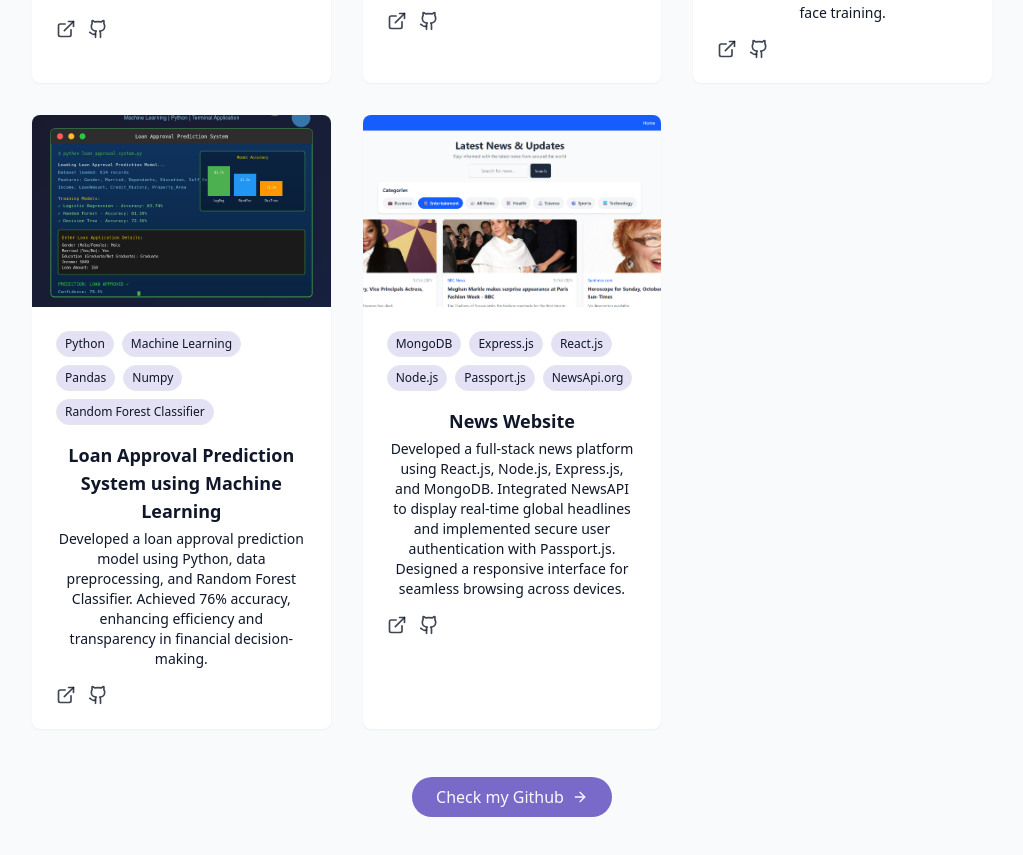
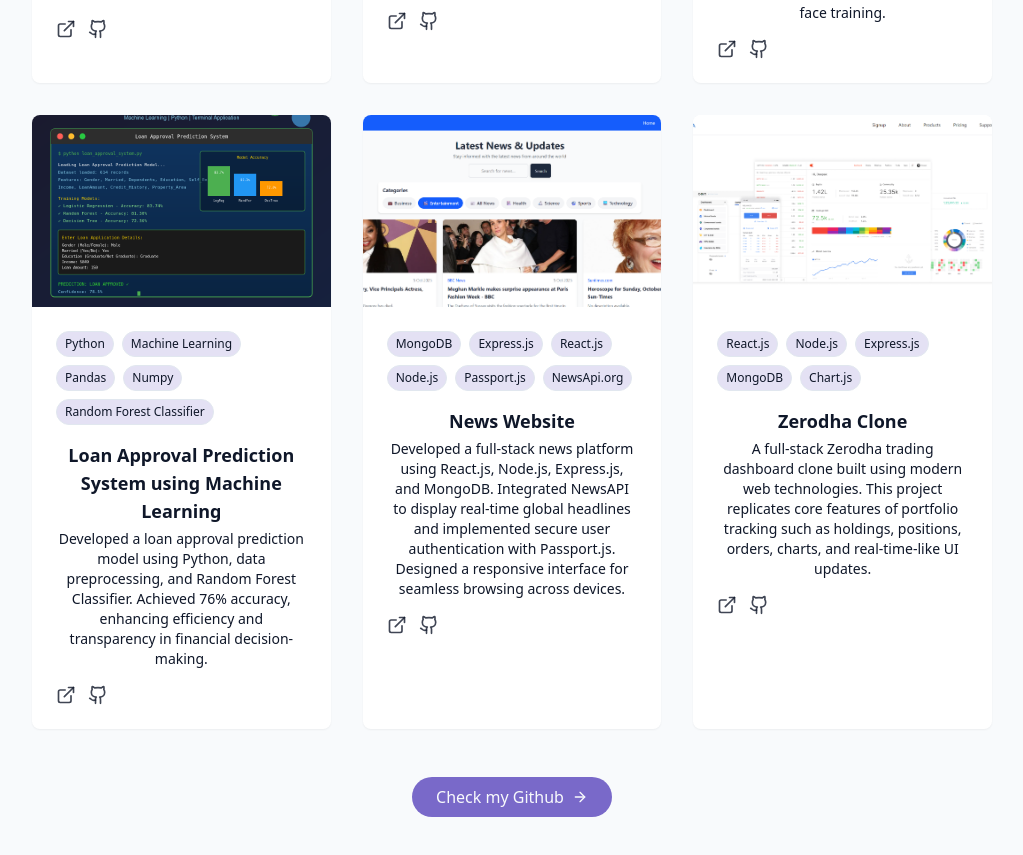
Before and after one commit to adithyas0047/Portfolio, a React (Vite) app: page / in a window 1280 px wide. Shown: the part 3227-4082 px from the top of the page, without its empty margins (128-1151 px from the left). Built offline with nearby package versions, Linux system fonts and the light colour scheme.

Commit message:
Zerodha project added

```diff
--- a/src/components/ProjectsSection.jsx
+++ b/src/components/ProjectsSection.jsx
@@ -63,6 +63,16 @@
     ],
     demoUrl: "https://news-website-ashy-gamma.vercel.app/",
     githubUrl: "https://github.com/adithyas0047/News-Website",
+  },
+
+  {
+    id: 6,
+    title: "Zerodha Clone",
+    description: "A full-stack Zerodha trading dashboard clone built using modern web technologies. This project replicates core features of portfolio tracking such as holdings, positions, orders, charts, and real-time-like UI updates.",
+    image: "/projects/project6.png",
+    tags: ["React.js", "Node.js", "Express.js", "MongoDB", "Chart.js"],
+    githubUrl: "https://github.com/adithyas0047/Zerodha",
+    demoUrl: "https://zerodha-dusky.vercel.app/",
   },
 ];
 
```
Also changed, not shown: public/projects/project6.png (added).
